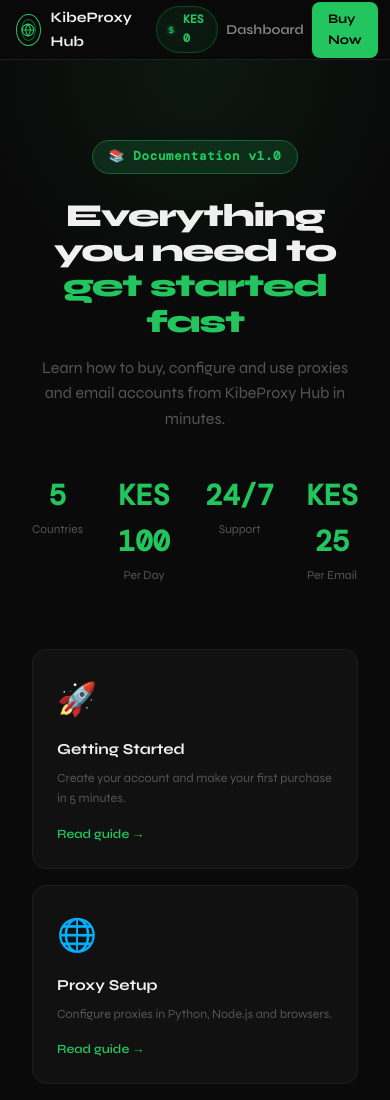
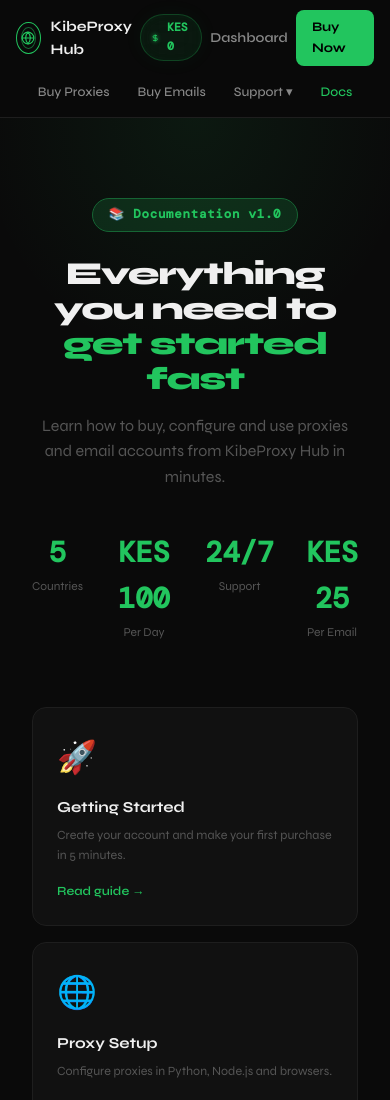
Before and after one commit to billgatesmalel/kibeproxy-hub, a website: page docs.html in a window 390 px wide. Shown: the top 1100 px of the page. Drawn offline with nearby package versions, Linux system fonts and the light colour scheme; a web font is replaced by a local one.

Commit message:
UX: mobile navbar — place nav links on second row and center them; improve mobile tabs

```diff
--- a/css/main.css
+++ b/css/main.css
@@ -268,18 +268,14 @@
 
 /* ── RESPONSIVE ── */
 @media (max-width: 700px) {
-  nav { padding: 0 1rem; height: 60px; }
+  /* Stack navbar into two rows: brand+controls on top, links full-width below */
+  nav { padding: 0.6rem 1rem; height: auto; display: grid; grid-template-columns: 1fr auto; grid-template-areas: "brand right" "links links"; row-gap: 8px; align-items: center; }
   .logo-text { font-size: 0.9rem; }
-  .nav-links {
-    display: flex; gap: 1rem; overflow-x: auto;
-    padding: 0.5rem 0; margin-left: 1rem;
-    -webkit-overflow-scrolling: touch;
-    scrollbar-width: none;
-  }
-  .nav-links::-webkit-scrollbar { display: none; }
+  .nav-logo { grid-area: brand; }
+  .nav-right { grid-area: right; justify-self: end; gap: 8px; }
+  .nav-links { grid-area: links; display: flex; gap: 0.75rem; justify-content: center; flex-wrap: wrap; padding: 0.25rem 0; margin: 0; -webkit-overflow-scrolling: touch; }
   .nav-links li { flex-shrink: 0; }
-  .nav-links a { font-size: 0.8rem; padding: 4px 8px; }
-  .nav-right { gap: 8px; }
+  .nav-links a { font-size: 0.82rem; padding: 6px 8px; }
   .balance-pill { font-size: 0.72rem; padding: 4px 10px; }
   .form-row { grid-template-columns: 1fr; }
 }
```
